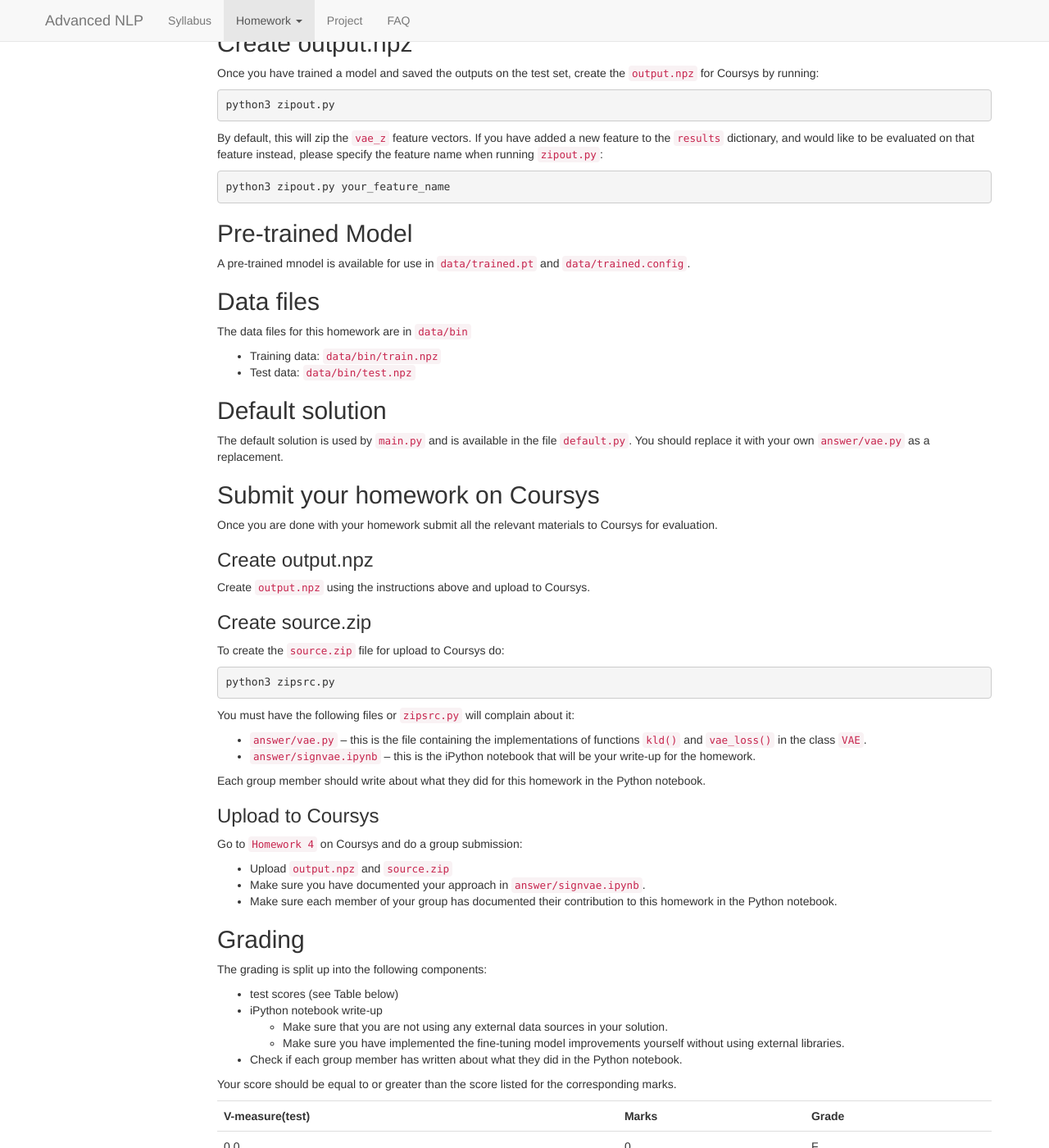
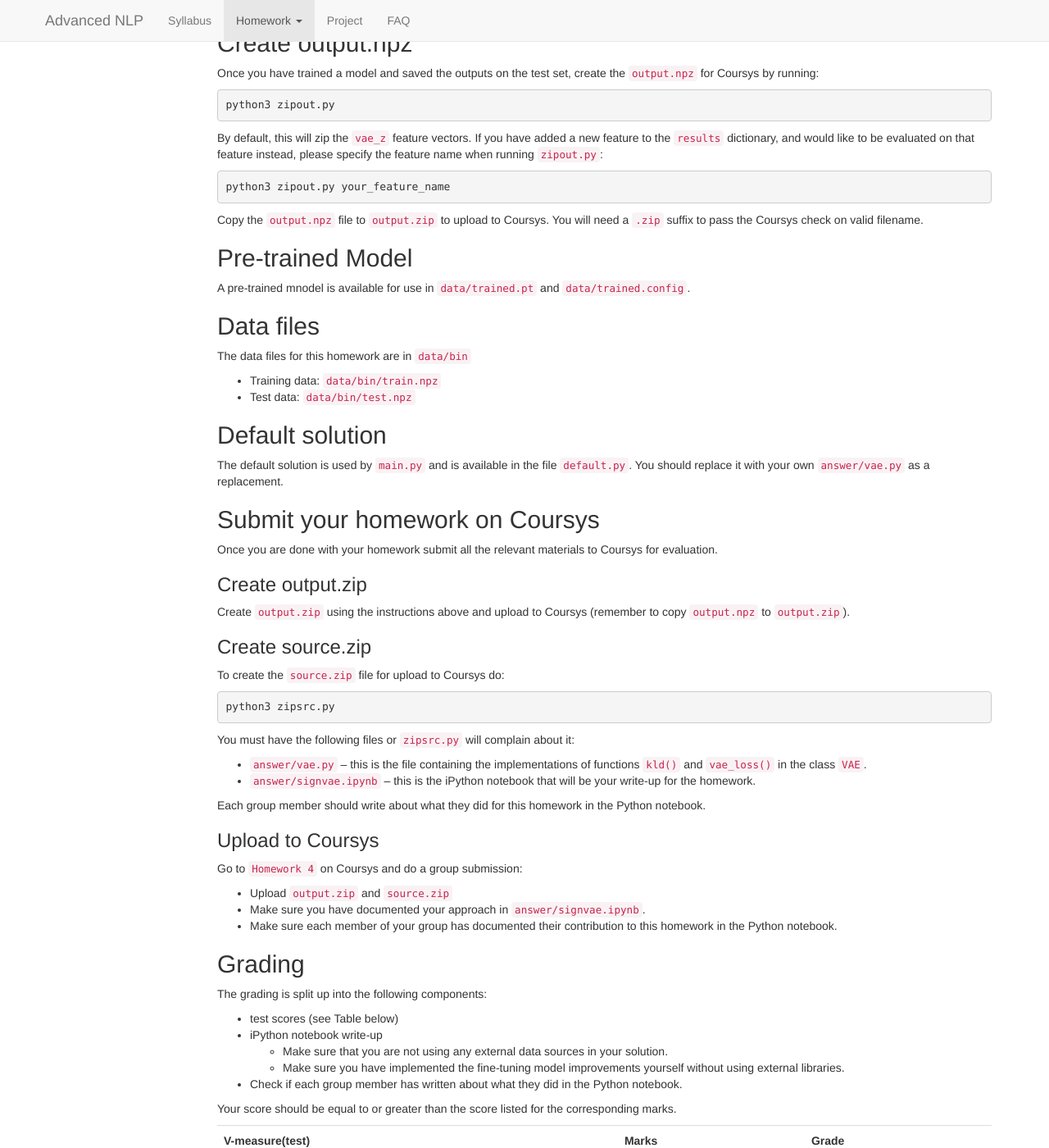
Before and after one commit to anoopsarkar/advanced-nlp-class, a Jekyll site: the page built from hw4.md, in a window 1280 px wide and 1400 px high, scrolled down 1976 px. Shown: the whole window at 82% size. Built offline with Jekyll 4.4.1, drawn with Linux system fonts in a browser that asks for light colours; nearby versions of some CDN libraries; formulas are drawn with MathJax 3.

Commit message:
upd upload instructions

````diff
--- a/hw4.md
+++ b/hw4.md
@@ -116,6 +116,8 @@ By default, this will zip the `vae_z` feature vectors. If you have added a new f
 python3 zipout.py your_feature_name
 ```
 
+Copy the `output.npz` file to `output.zip` to upload to Coursys. You will need a `.zip` suffix to pass the Coursys check on valid filename.
+
 ## Pre-trained Model
 
 A pre-trained mnodel is available for use in `data/trained.pt` and `data/trained.config`.
@@ -136,9 +138,9 @@ The default solution is used by `main.py` and is available in the file `default.
 Once you are done with your homework submit all the relevant materials
 to Coursys for evaluation.
 
-### Create output.npz
+### Create output.zip
 
-Create `output.npz` using the instructions above and upload to Coursys.
+Create `output.zip` using the instructions above and upload to Coursys (remember to copy `output.npz` to `output.zip`).
 
 ### Create source.zip
 
@@ -157,7 +159,7 @@ Each group member should write about what they did for this homework in the Pyth
 
 Go to `Homework 4` on Coursys and do a group submission:
 
-* Upload `output.npz` and `source.zip`
+* Upload `output.zip` and `source.zip`
 * Make sure you have documented your approach in `answer/signvae.ipynb`.
 * Make sure each member of your group has documented their contribution to this homework in the Python notebook.
 
````
